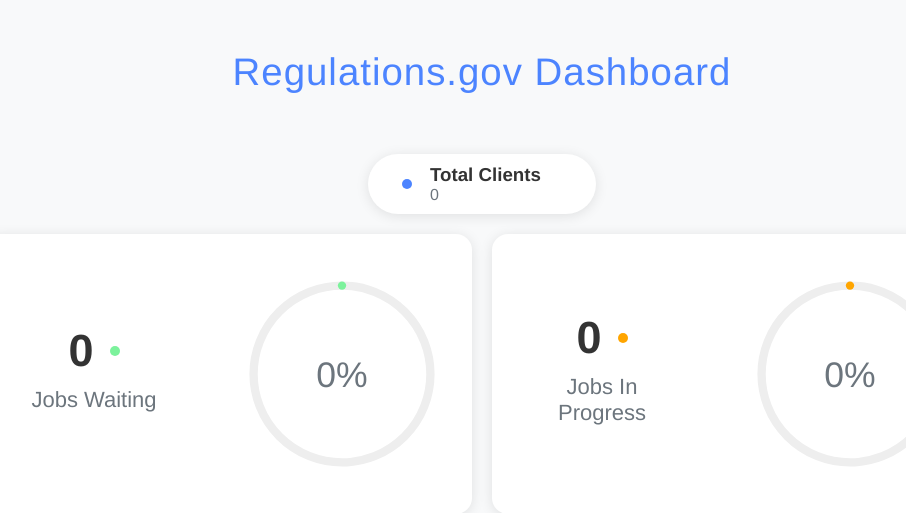
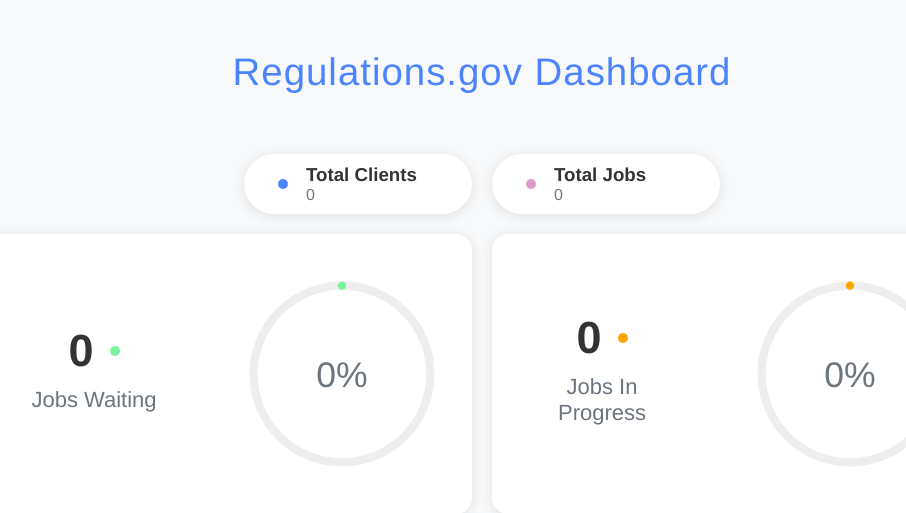
Before and after one commit to tylervalentine/mirrulations, a Flask app: page / in a window 1280 px wide. Shown: the top 513 px of the page, without its empty margins (158-1064 px from the left). Run offline with Flask 2, Linux system fonts and the light colour scheme; data that the repository does not hold is empty.

Commit message:
added a card for total jobs

```diff
--- a/src/c21server/dashboard/static/index.js
+++ b/src/c21server/dashboard/static/index.js
@@ -11,7 +11,7 @@ window.addEventListener('load', function init() {
 
 const updateHtmlValues = (id, value, total) => {
     let percent = (value/total) * 100;
-    percent = isNaN(percent) ? 0 : percent
+    percent = isNaN(percent) ? 0 : Math.round(percent * 10) / 10;
     document.getElementById(id+'-number').textContent = value;
     document.getElementById(id+'-circle-percentage').textContent = `${percent}%`;
     document.getElementById(id+'-circle-front').style.strokeDasharray = `${percent}, 100`;
@@ -33,6 +33,7 @@ const updateDashboardData = () => {
         updateHtmlValues('jobs-progress', num_jobs_in_progress, jobs_total);
         updateHtmlValues('jobs-done', num_jobs_done, jobs_total);
         document.getElementById('total-clients-number').textContent = clients_total;
+        document.getElementById('total-jobs-number').textContent = jobs_total;
     })
     .catch((err) => console.log(err));
 }
--- a/src/c21server/dashboard/static/style.css
+++ b/src/c21server/dashboard/static/style.css
@@ -118,6 +118,11 @@ p {
     stroke: #4C84FF;
 }
 
+.violet {
+    background-color: #DF99CA;
+    stroke: #DF99CA;
+}
+
 .green {
     background-color: #7CF29C;
     stroke: #7CF29C;
--- a/src/c21server/dashboard/templates/index.html
+++ b/src/c21server/dashboard/templates/index.html
@@ -24,6 +24,15 @@
                             <div class="info-container-data">
                                 <h3>Total Clients</h3>
                                 <span id="total-clients-number">0</span>
+                            </div>
+                        </div>
+                    </div>
+                    <div class="card header-card">
+                        <div class="info-container">
+                            <span class="dot violet"></span>
+                            <div class="info-container-data">
+                                <h3>Total Jobs</h3>
+                                <span id="total-jobs-number">0</span>
                             </div>
                         </div>
                     </div>
```
